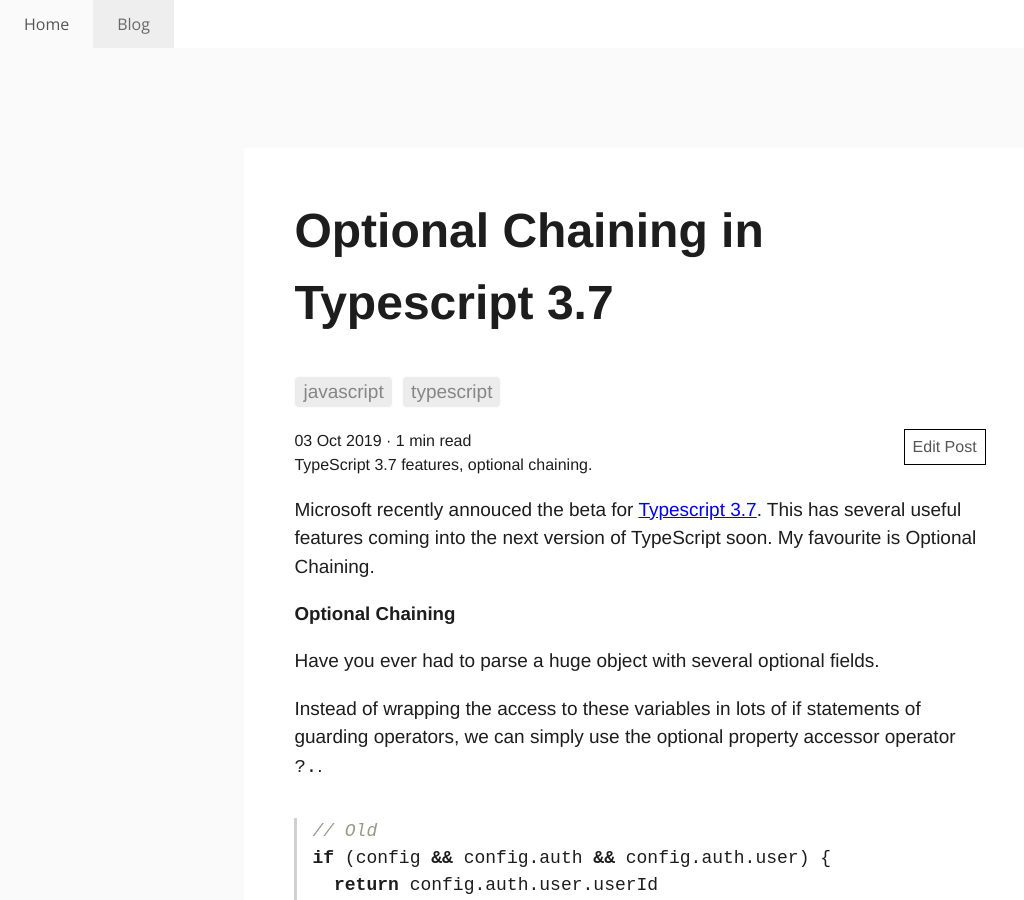
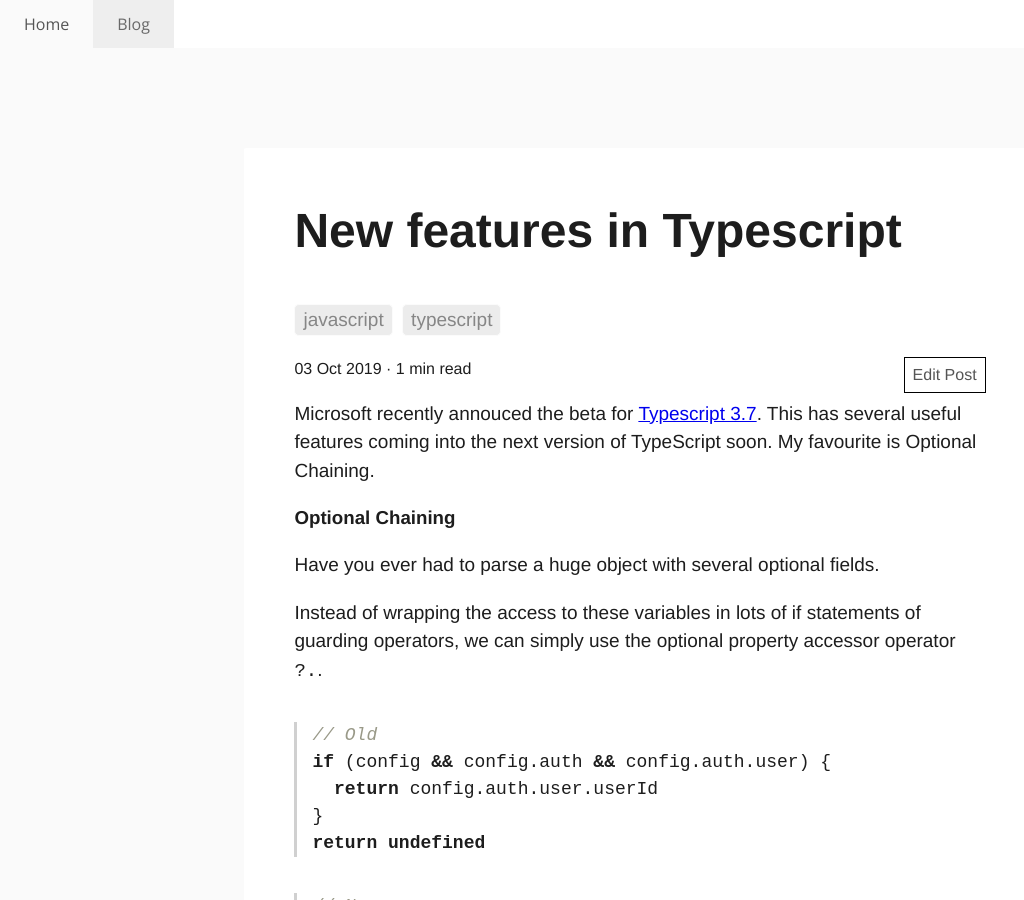
Before and after one commit to harrymt/blog, a Jekyll site: the page built from _posts/2019-10-03-typescript-3-7-optional-chaining.md, in a window 1280 px wide and 900 px high. Shown: the whole window, without its empty margins (0-1024 px from the left). Built offline with Jekyll 4.4.1, drawn with Linux system fonts in a browser that asks for light colours.

Commit message:
Update 2019-10-03-typescript-3-7-optional-chaining.md

```diff
--- a/_posts/2019-10-03-typescript-3-7-optional-chaining.md
+++ b/_posts/2019-10-03-typescript-3-7-optional-chaining.md
@@ -1,12 +1,8 @@
 ---
 layout: post
-title: Optional Chaining in Typescript 3.7
+title: New features in Typescript
 tags: [javascript, typescript]
 ---
-
-<div class="message">
-TypeScript 3.7 features, optional chaining.
-</div>
 
 Microsoft recently annouced the beta for [Typescript 3.7](https://devblogs.microsoft.com/typescript/announcing-typescript-3-7-beta/). This has several useful features coming into the next version of TypeScript soon. My favourite is Optional Chaining.
 
```
